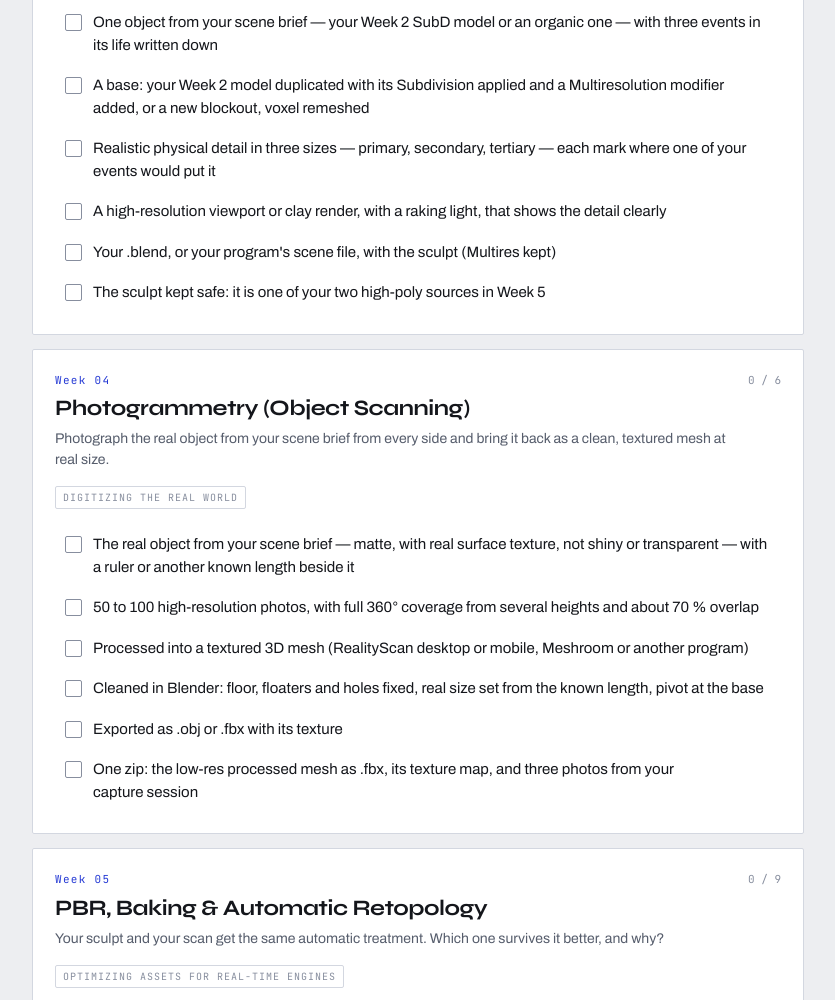
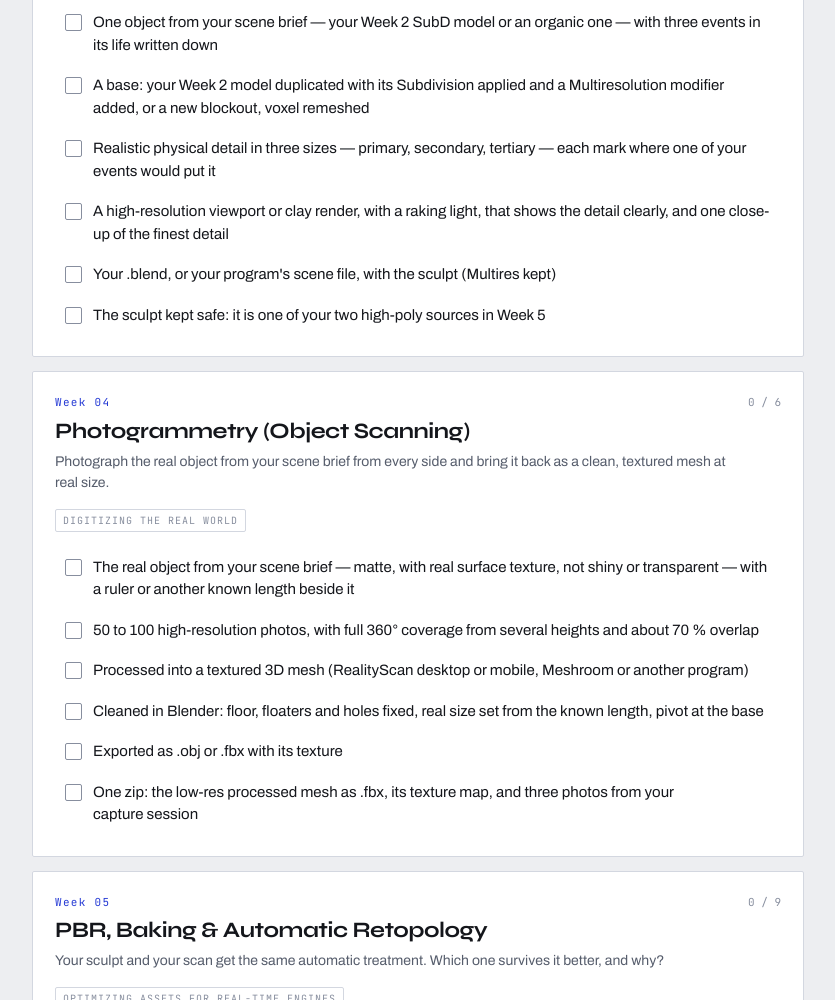
Before and after one commit to cyberhirsch/3DDesignFoundations, a plain HTML site: page checklists.html in a window 1280 px wide. Shown: the part 1872-2872 px from the top of the page, without its empty margins (222-1057 px from the left). Drawn offline with Linux system fonts and the light colour scheme.

Commit message:
Week 3 checklist: ask for one close-up of the finest detail

```diff
--- a/checklists.html
+++ b/checklists.html
@@ -381,7 +381,7 @@
         "One object from your scene brief — your Week 2 SubD model or an organic one — with three events in its life written down",
         "A base: your Week 2 model duplicated with its Subdivision applied and a Multiresolution modifier added, or a new blockout, voxel remeshed",
         "Realistic physical detail in three sizes — primary, secondary, tertiary — each mark where one of your events would put it",
-        "A high-resolution viewport or clay render, with a raking light, that shows the detail clearly",
+        "A high-resolution viewport or clay render, with a raking light, that shows the detail clearly, and one close-up of the finest detail",
         "Your .blend, or your program's scene file, with the sculpt (Multires kept)",
         "The sculpt kept safe: it is one of your two high-poly sources in Week 5"
       ]
```
